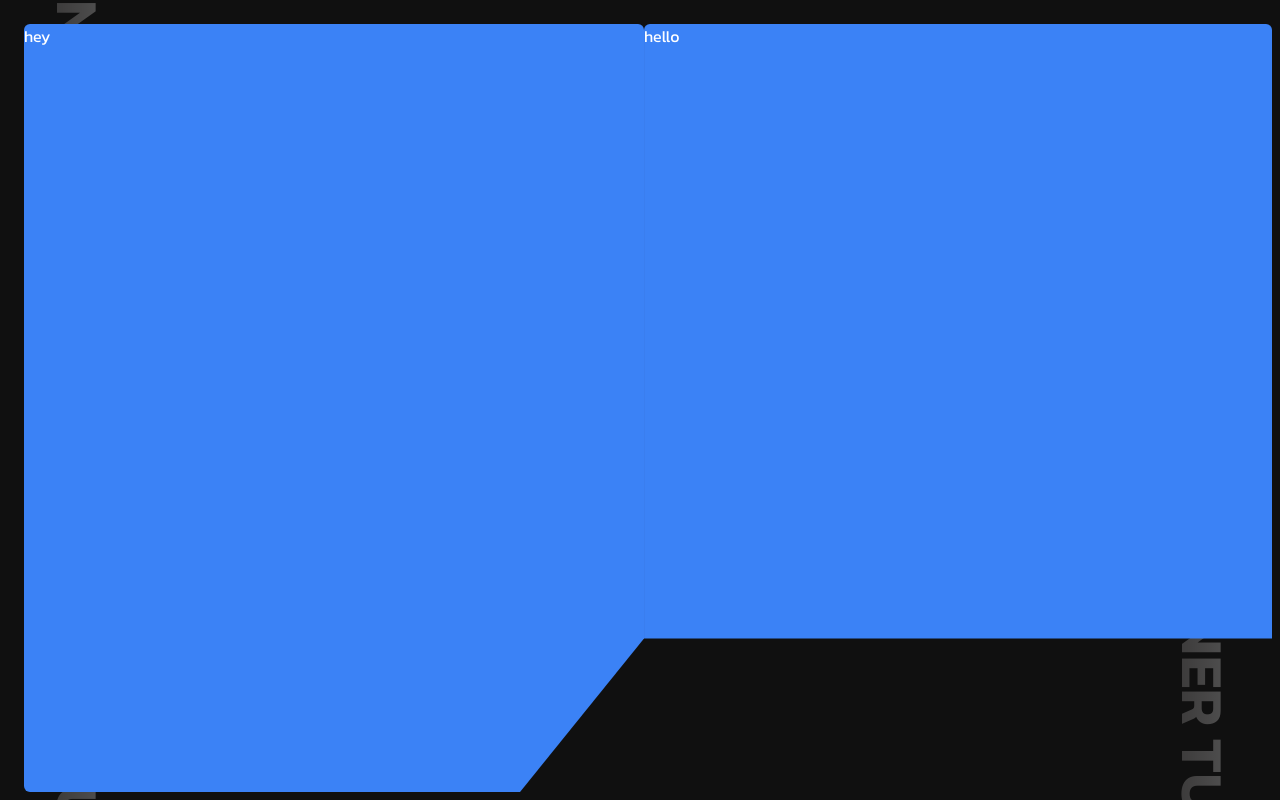
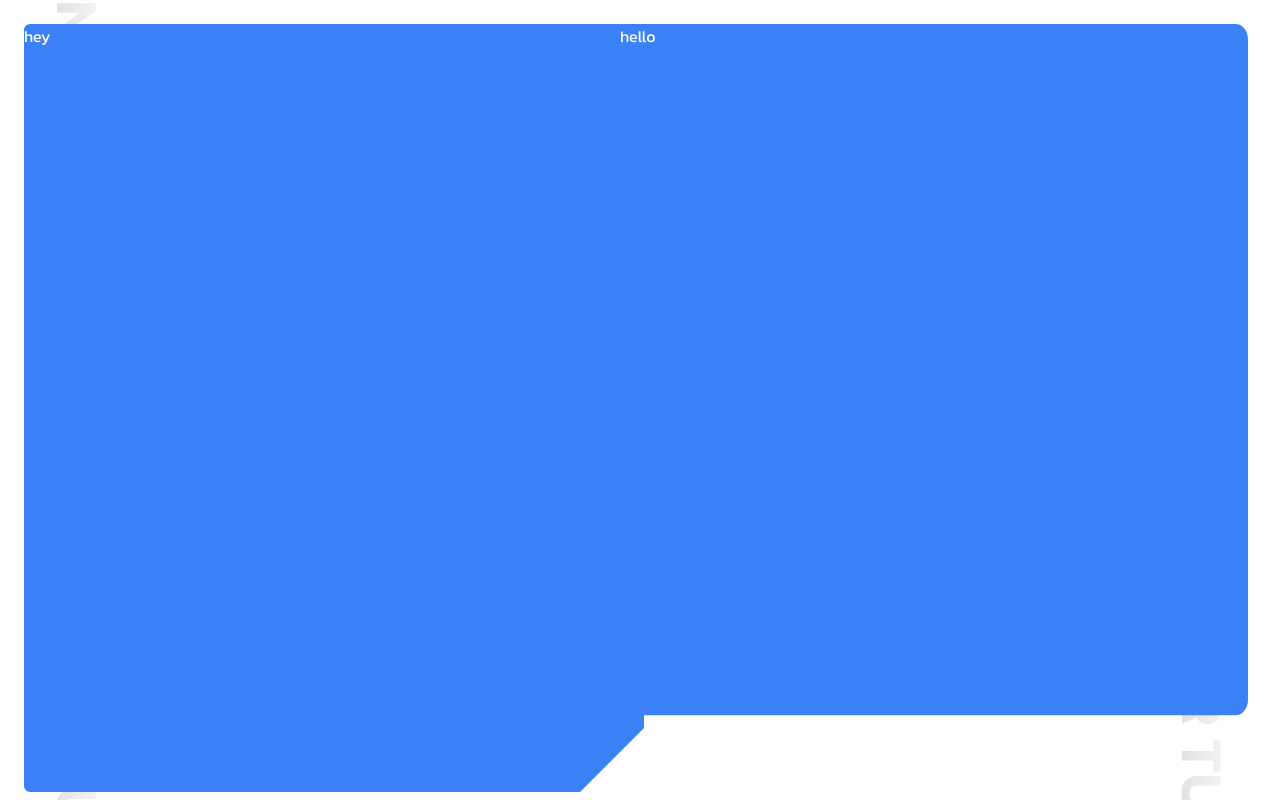
Before and after one commit to Vy-shak/Portfolio-Yshak, a Next.js app: page / in a window 1280 px wide. Shown: the top 800 px of the page. Built offline with nearby package versions, Linux system fonts and the light colour scheme.

Commit message:
mission complete

```diff
--- a/app/sections/Hero.tsx
+++ b/app/sections/Hero.tsx
@@ -5,19 +5,19 @@ import { clipPath } from 'motion/react-client'
 
 function Hero() {
     return (
-        <section className='w-full flexCenter bg-neutral-900'>
+        <section className='w-full flexCenter '>
             <BgText key={1} align={'left-10'} text=' Developer turned Designer Developer turned Designer ' from={'`0'} to='-100vh' />
             <BgText key={2} align={'right-10'} text='designer turned Developer designer turned Developer designer turned Developer ' from={'0'} to='100vh' />
             <div className='flex w-full p-2'>
                 <div className='w-full z-10 h-screen py-4 pl-4'>
-                    <div style={{ clipPath: "polygon(0 0, 100% 0, 100% 80%, 80% 100%, 0 100%)" }} className='w-full rounded-md h-full bg-blue-500'>
+                    <div style={{ clipPath: "polygon(0 0, 100% 0, 100% calc(100% - 4rem), calc(100% - 4rem) 100%, 0 100%)" }} className='w-full rounded-md h-full bg-blue-500'>
                         hey
                     </div>
                 </div>
                 <div className='w-full z-10 h-screen py-4'>
                     <div style={{
-                        clipPath: "inset(0px 0px 20% 0px)"
-                    }} className='w-full rounded-md h-full bg-blue-500'>
+                        clipPath: "inset(0px 0px 10% 0px round 2%)"
+                    }} className='w-full -ml-6 rounded-md h-full bg-blue-500'>
                         hello
                     </div>
                 </div>
```
